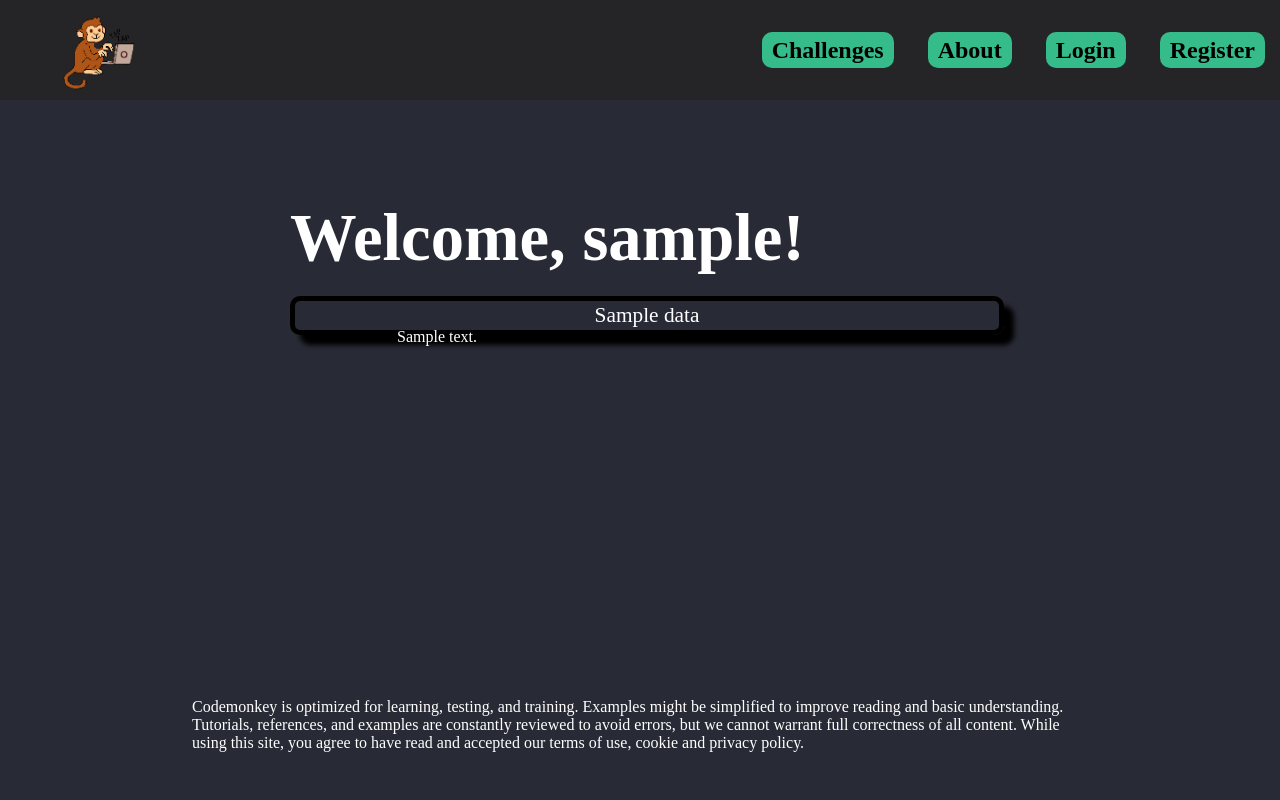
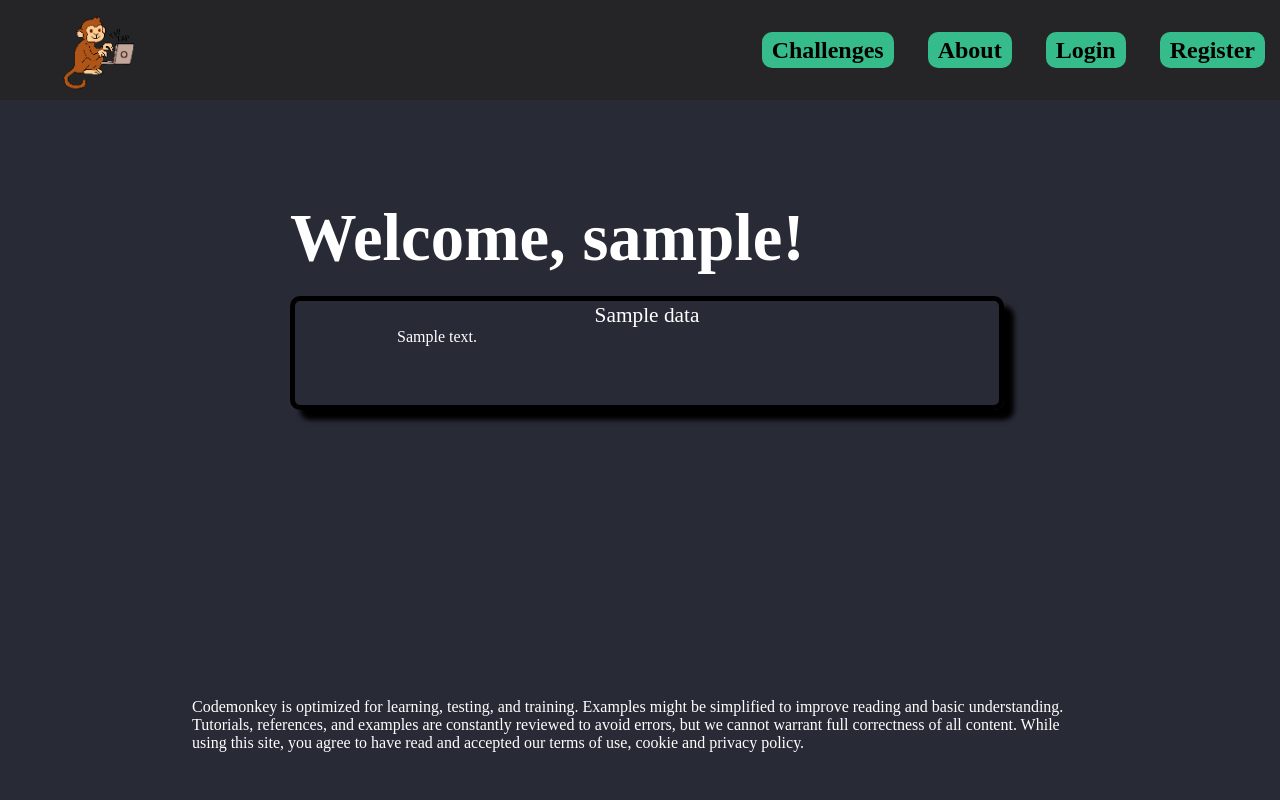
Before and after one commit to Daniel-Tomov/codemonkey, a Flask app: template templates/challenge.html in a window 1280 px wide. Run offline with Flask 2, Linux system fonts and the light colour scheme; the template is opened without the code that fills it: most values are stand-ins (such as "Sample title", 1, 10 or a date in 2020); some web fonts are replaced.

Commit message:
confusion

```diff
--- a/static/css/challenge.css
+++ b/static/css/challenge.css
@@ -1,6 +1,6 @@
 :root{
   --width:900px;
-  --height:350px;
+  --height:100px;
 }
 .responses, .response_outputs{
   background-color: lightgray;
@@ -41,7 +41,7 @@ button{width:var(--width); margin:0 auto;}
   margin:20px 0;
   box-shadow: 10px 10px 5px var(--black);
   width: 100%;
-  height: fit-content;
+  height: 100px;
   color:white;
   padding: 2px;
 }
--- a/templates/challengeTemplate.html
+++ b/templates/challengeTemplate.html
@@ -1,7 +1,7 @@
 <!DOCTYPE html>
 <html lang="en-US">
   <head>
-    <link rel="stylesheet" href="{{ url_for('static', filename='codemirror-5.65.11/lib/codemirror.css') }}">
+    <link rel="stylesheet" href="{{ url_for('static', filename='codemirror-5.65.11/lib/codemirror.css') }}" defer/>
     <link rel="stylesheet" href="{{ url_for('static', filename='css/style.css') }}" defer/>
     <link rel="stylesheet" href="{{ url_for('static', filename='css/challenge.css') }}" defer/>
     <link rel="stylesheet" href="https://use.typekit.net/bsu0rwg.css"/>
```
Also changed, not shown: static/codemirror-5.65.11/lib/codemirror.css.
